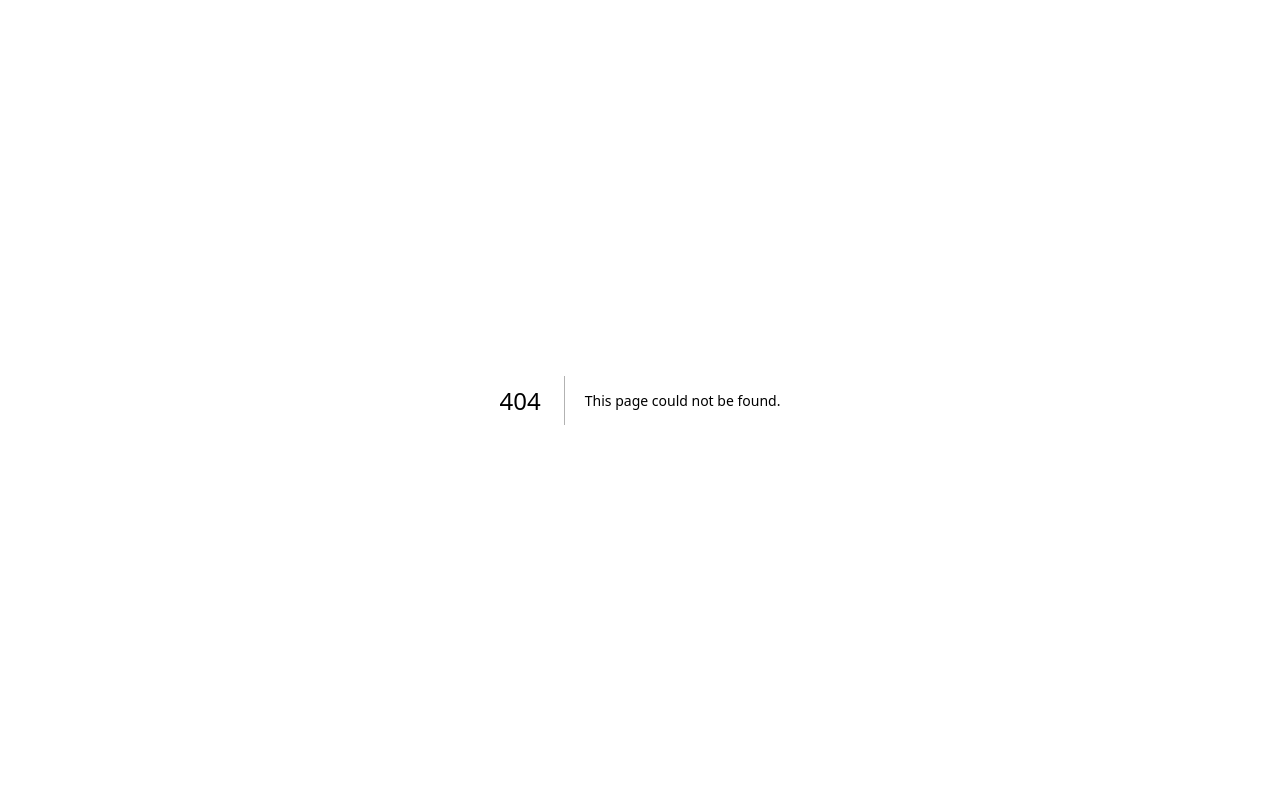
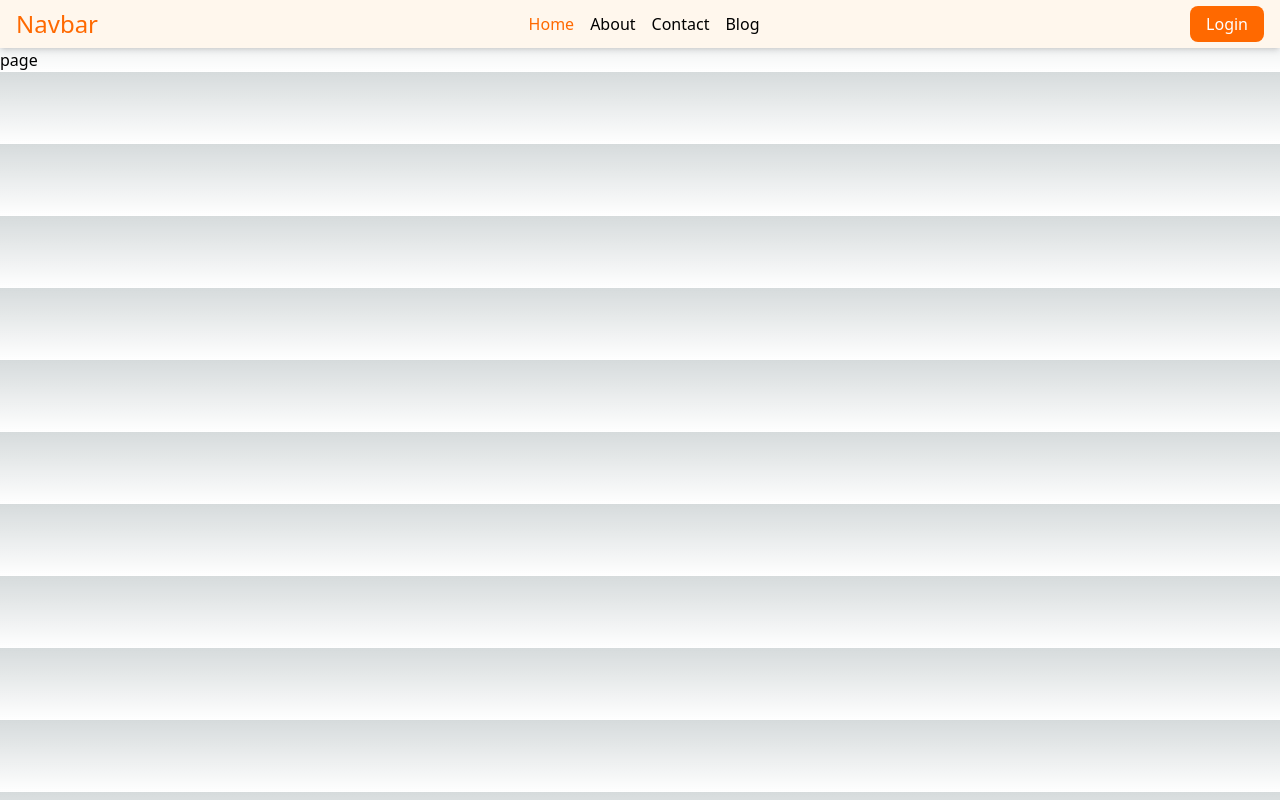
Before and after one commit to Thamidu-Nadun/vehicle-shop-freelance, a Next.js app in the folder apps/web/: page /about in a window 1280 px wide. Before the commit this address had no page. Built offline with nearby package versions, Linux system fonts and the light colour scheme.

Commit message:
add About page component; update layout to include Navbar

```diff
--- /dev/null
+++ b/apps/web/app/about/page.tsx
@@ -0,0 +1,5 @@
+const aboutPage = () => {
+  return <div>page</div>;
+};
+
+export default aboutPage;
--- a/apps/web/app/layout.tsx
+++ b/apps/web/app/layout.tsx
@@ -1,6 +1,7 @@
 import "@repo/ui/styles.css";
 import "./globals.css";
 import type { Metadata } from "next";
+import Navbar from "../Components/Navbar/Navbar";
 
 export const metadata: Metadata = {
   title: "Create Turborepo",
@@ -14,7 +15,10 @@ export default function RootLayout({
 }) {
   return (
     <html lang="en">
-      <body className="w-screen">{children}</body>
+      <body className="w-screen">
+        <Navbar />
+        {children}
+      </body>
     </html>
   );
 }
--- a/apps/web/app/page.tsx
+++ b/apps/web/app/page.tsx
@@ -1,11 +1,9 @@
-import Navbar from "../Components/Navbar/Navbar";
 import Hero from "./_home/Hero";
 import Partners from "./_home/Partners";
 
 export default function Home() {
   return (
     <div className="min-h-screen bg-orange-50">
-      <Navbar />
       <Hero />
       <Partners />
     </div>
```
